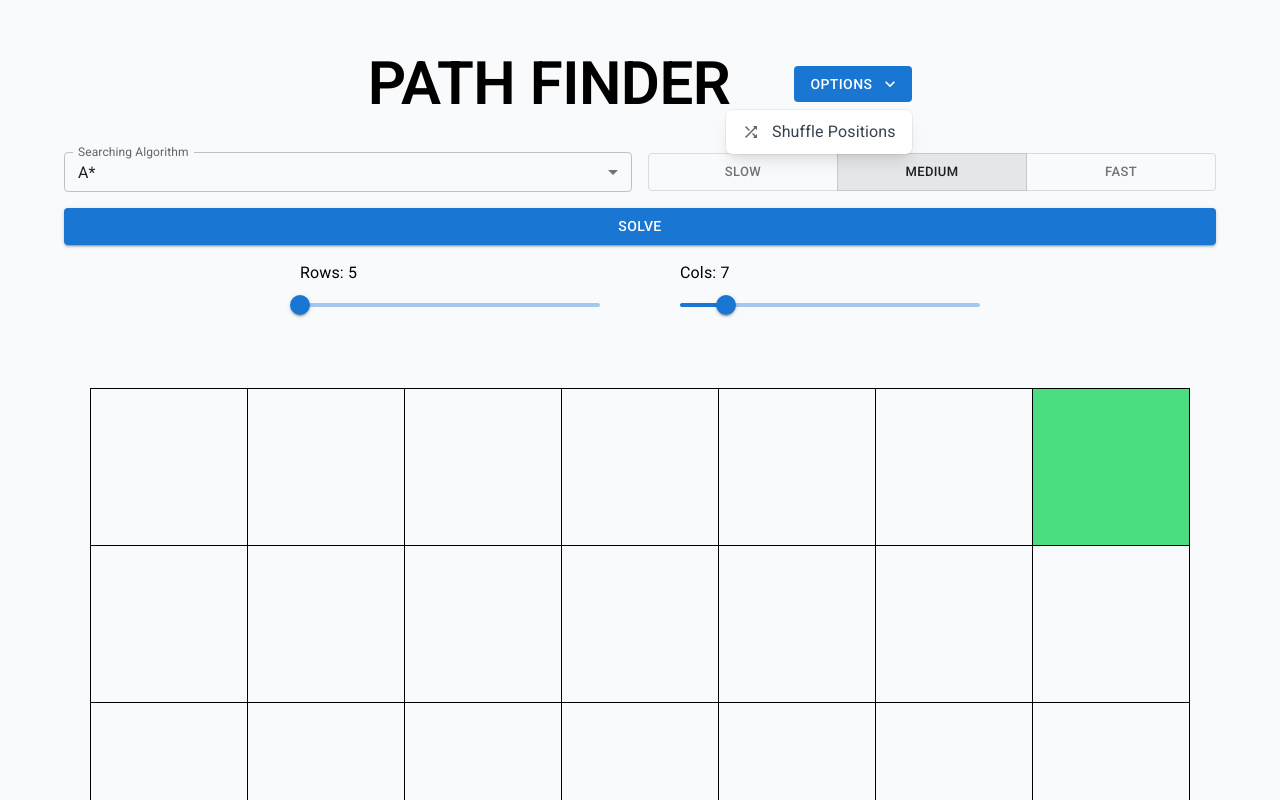
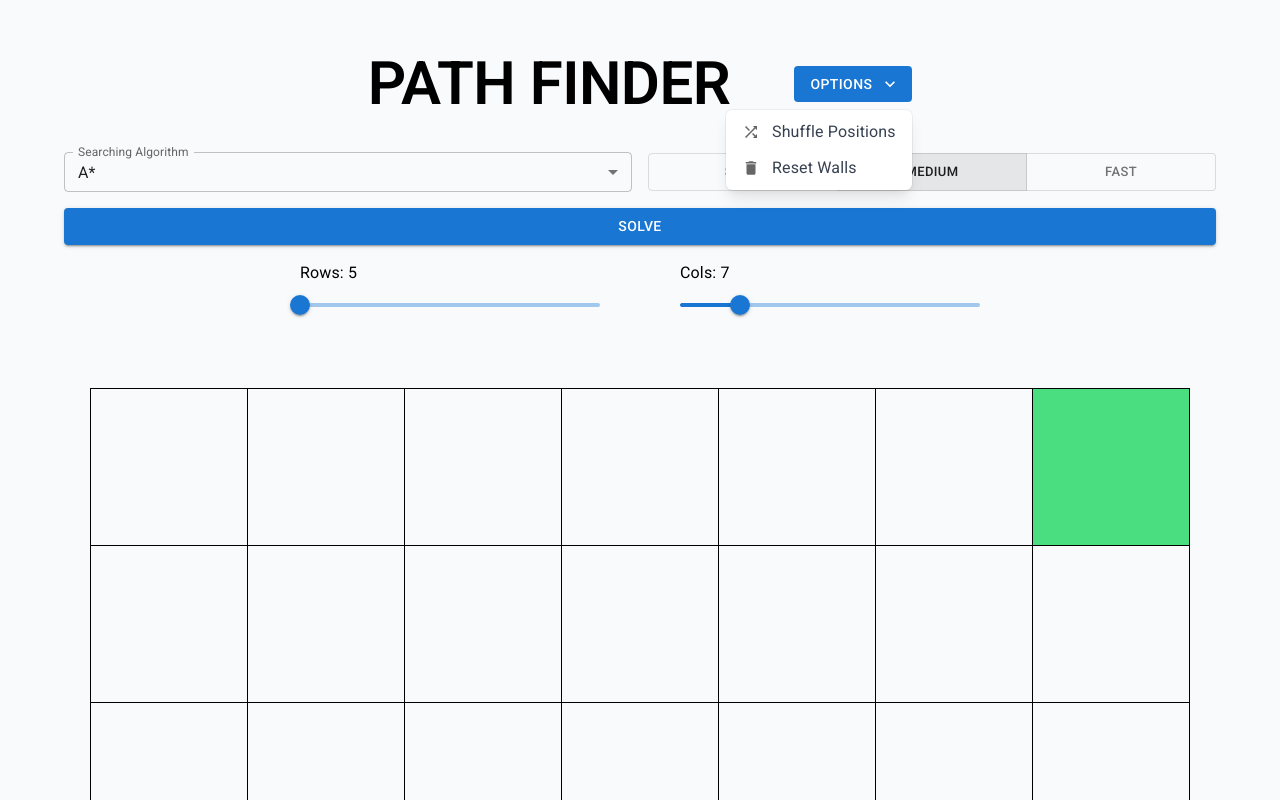
Before and after one commit to GEOFARL/path-finder, a React (Vite) app: page / in a window 1280 px wide. Both pictures are taken after a click on the button "OPTIONS". Shown: the top 800 px of the page. Built offline with nearby package versions, Linux system fonts and the light colour scheme.

Commit message:
Add wall resetting

```diff
--- a/src/app/features/board/boardSlice.ts
+++ b/src/app/features/board/boardSlice.ts
@@ -57,6 +57,9 @@ export const boardSlice = createSlice({
         (wallPos) => wallPos.row !== row || wallPos.col !== col
       );
     },
+    resetWalls: (state) => {
+      state.walls = [];
+    },
     setIsMousePressed: (state, action: PayloadAction<boolean>) => {
       state.isMousePressed = action.payload;
     },
@@ -71,6 +74,7 @@ export const {
   setEndPosition,
   addWall,
   removeWall,
+  resetWalls,
   setIsMousePressed,
 } = boardSlice.actions;
 
--- a/src/components/MenuBar.tsx
+++ b/src/components/MenuBar.tsx
@@ -9,8 +9,11 @@ import {
 } from '@mui/material';
 import KeyboardArrowDownIcon from '@mui/icons-material/KeyboardArrowDown';
 import ShuffleIcon from '@mui/icons-material/Shuffle';
+import DeleteIcon from '@mui/icons-material/Delete';
 import React from 'react';
 import useShuffle from '../hooks/useShuffle';
+import { useDispatch } from 'react-redux';
+import { resetWalls } from '../app/features/board/boardSlice';
 
 const StyledMenu = styled((props: MenuProps) => (
   <Menu
@@ -65,6 +68,8 @@ const MenuBar: React.FC = () => {
     setAnchorEl(null);
   };
 
+  const dispatch = useDispatch();
+
   const handleShuffle = useShuffle();
 
   return (
@@ -100,6 +105,16 @@ const MenuBar: React.FC = () => {
           <ShuffleIcon />
           Shuffle Positions
         </MenuItem>
+        <MenuItem
+          onClick={() => {
+            handleClose();
+            dispatch(resetWalls());
+          }}
+          disableRipple
+        >
+          <DeleteIcon />
+          Reset Walls
+        </MenuItem>
         {/* <Divider sx={{ my: 0.5 }} /> */}
       </StyledMenu>
     </div>
--- a/src/components/SliderHandle.tsx
+++ b/src/components/SliderHandle.tsx
@@ -32,7 +32,7 @@ const SliderHandle: React.FC<SliderProps> = ({
         value={value}
         min={1}
         step={1}
-        max={14}
+        max={11}
         scale={calculateValue}
         getAriaValueText={() => calculateValue(value).toString()}
         valueLabelFormat={() => calculateValue(value).toString()}
--- a/src/hooks/useShuffle.ts
+++ b/src/hooks/useShuffle.ts
@@ -1,6 +1,7 @@
 import { batch, useDispatch, useSelector } from 'react-redux';
 import { calculateValue, shufflePositions } from '../utils';
 import {
+  resetWalls,
   selectBoardDimensions,
   setEndPosition,
   setStartPosition,
@@ -18,6 +19,7 @@ export default function useShuffle() {
     batch(() => {
       dispatch(setStartPosition(start));
       dispatch(setEndPosition(end));
+      dispatch(resetWalls());
     });
   };
 
```
